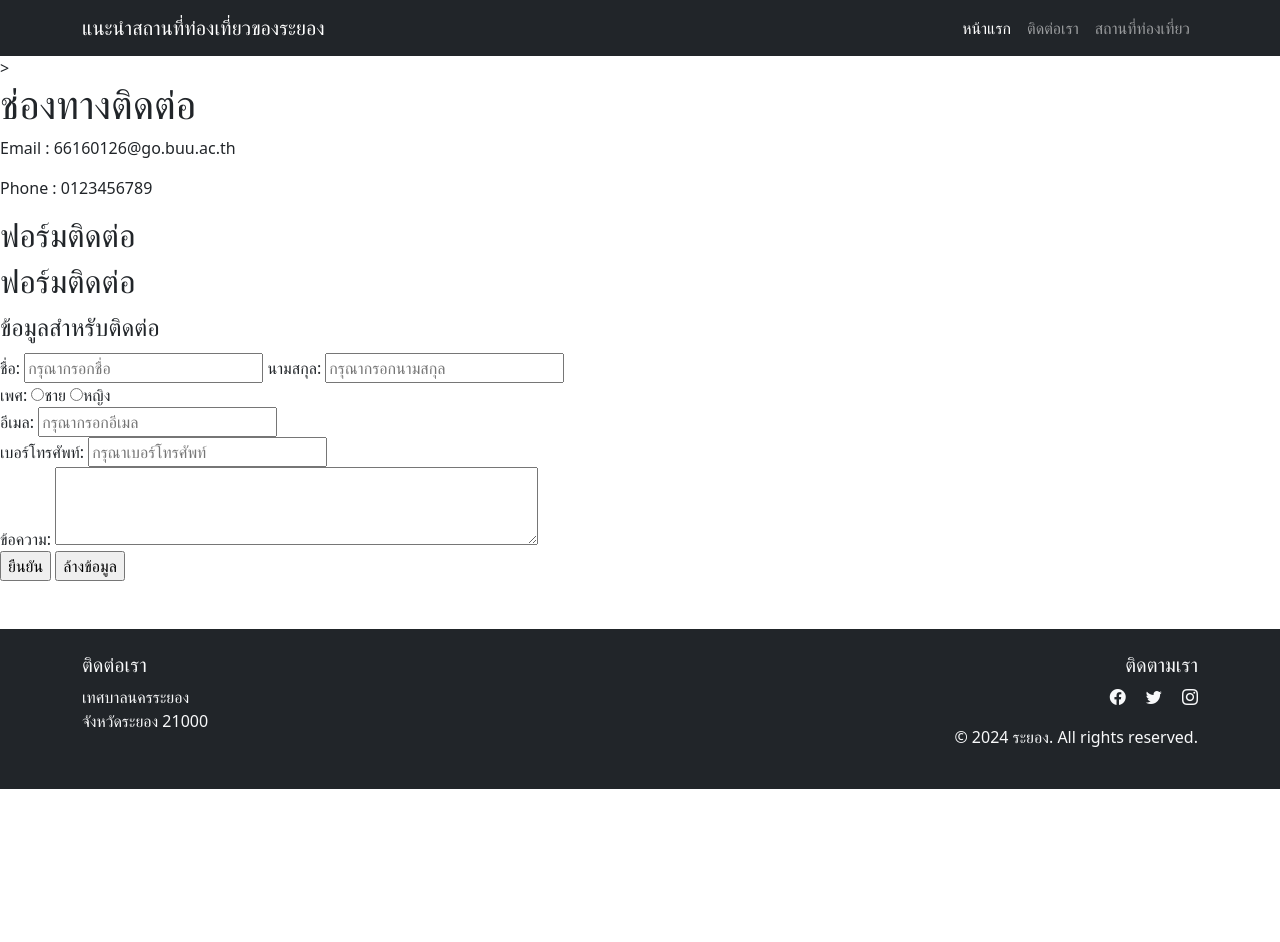
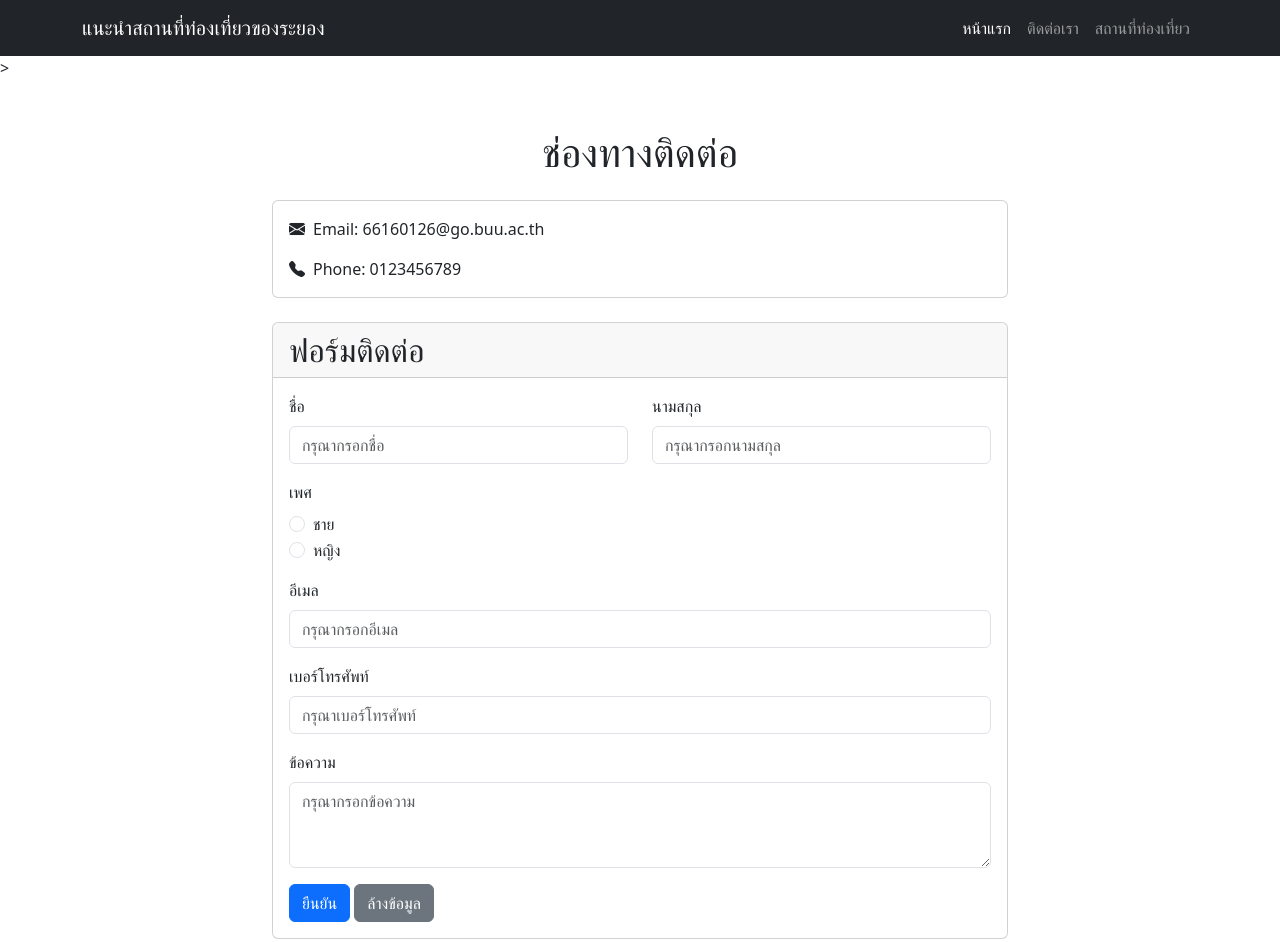
Before and after one commit to 66160126-Nattawut/hw2_bootstrap, a plain HTML site: page contact.html in a window 1280 px wide. Shown: the top 942 px of the page. Before the commit the page ends 800 px from the top, so only its background shows below. Drawn offline with nearby package versions, Linux system fonts and the light colour scheme.

Commit message:
แก้ไข forms ด้วย bootstrap

```diff
--- a/contact.html
+++ b/contact.html
@@ -23,35 +23,107 @@
             </div>
         </div>
     </nav>>
- <main role="main">
-    <h1>ช่องทางติดต่อ</h1>
-        <p>Email : 66160126@go.buu.ac.th</p>
-        <p>Phone : 0123456789 </p>
-        <h2>ฟอร์มติดต่อ</h2>
-        <h2>ฟอร์มติดต่อ</h2>
-       <form action="/submit" method="post" enctype="multipart/form-data">
-        <fieldset>
-            <legend>ข้อมูลสำหรับติดต่อ</legend>
-            <label for="fname">ชื่อ:</label>
-            <input type="text" id="fname" name="fname" required pattern="[A-Za-z]{3,}" title="อย่างน้อย 3 ตัว" placeholder ="กรุณากรอกชื่อ">
-            <required>
-                <label for="lname">นามสกุล:</label>
-                <input type="text" id="lname" name="lname" required pattern="[A-Za-z]{3,}" title="อย่างน้อย 3 ตัว" placeholder ="กรุณากรอกนามสกุล">
-            </required><br>
-            <label>เพศ: </label>
-            <input type="radio" id="male" name="gender" value="male"><label for="male">ชาย</label>
-            <input type="radio" id="female" name="gender" value="female"><label for="female">หญิง</label><br>
-            <label for="email">อีเมล:</label>
-            <input type="email"placeholder ="กรุณากรอกอีเมล"><br>
-            <label for="tel">เบอร์โทรศัพท์:</label>
-            <input type="tel" required pattern="[0-9]{10}" title ="เบอร์โทร 10 หลัก"  placeholder ="กรุณาเบอร์โทรศัพท์"><br>
-            <label for="message">ข้อความ:</label>
-            <textarea id="message" name="message" rows="3" cols="50"></textarea><br>
-            <input type="submit" value="ยืนยัน">
-            <input type="reset" value="ล้างข้อมูล">
-        </fieldset>
-       </form>
+    <main class="container py-5">
+        <div class="row justify-content-center">
+            <div class="col-md-8">
+                <h1 class="text-center mb-4">ช่องทางติดต่อ</h1>
 
+
+                <div class="card mb-4">
+                    <div class="card-body">
+                        <div class="d-flex align-items-center mb-3">
+                            <i class="bi bi-envelope-fill me-2"></i>
+                            <p class="mb-0">Email: 66160126@go.buu.ac.th</p>
+                        </div>
+                        <div class="d-flex align-items-center">
+                            <i class="bi bi-telephone-fill me-2"></i>
+                            <p class="mb-0">Phone: 0123456789</p>
+                        </div>
+                    </div>
+                </div>
+
+
+                <div class="card">
+                    <div class="card-header">
+                        <h2 class="card-title mb-0">ฟอร์มติดต่อ</h2>
+                    </div>
+                    <div class="card-body">
+                        <form action="/submit" method="post" enctype="multipart/form-data">
+                            <div class="row">
+                                <div class="col-md-6 mb-3">
+                                    <label for="fname" class="form-label">ชื่อ</label>
+                                    <input type="text" class="form-control" id="fname" name="fname"
+                                        required pattern="[A-Za-z]{3,}" title="อย่างน้อย 3 ตัว"
+                                        placeholder="กรุณากรอกชื่อ">
+                                </div>
+                                <div class="col-md-6 mb-3">
+                                    <label for="lname" class="form-label">นามสกุล</label>
+                                    <input type="text" class="form-control" id="lname" name="lname"
+                                        required pattern="[A-Za-z]{3,}" title="อย่างน้อย 3 ตัว"
+                                        placeholder="กรุณากรอกนามสกุล">
+                                </div>
+                            </div>
+
+                            <div class="mb-3">
+                                <label class="form-label">เพศ</label>
+                                <div class="form-check">
+                                    <input class="form-check-input" type="radio" id="male" name="gender" value="male">
+                                    <label class="form-check-label" for="male">ชาย</label>
+                                </div>
+                                <div class="form-check">
+                                    <input class="form-check-input" type="radio" id="female" name="gender" value="female">
+                                    <label class="form-check-label" for="female">หญิง</label>
+                                </div>
+                            </div>
+
+                            <div class="mb-3">
+                                <label for="email" class="form-label">อีเมล</label>
+                                <input type="email" class="form-control" id="email" name="email"
+                                    placeholder="กรุณากรอกอีเมล">
+                            </div>
+
+                            <div class="mb-3">
+                                <label for="tel" class="form-label">เบอร์โทรศัพท์</label>
+                                <input type="tel" class="form-control" id="tel" name="tel"
+                                    required pattern="[0-9]{10}" title="เบอร์โทร 10 หลัก"
+                                    placeholder="กรุณาเบอร์โทรศัพท์">
+                            </div>
+
+                            <div class="mb-3">
+                                <label for="message" class="form-label">ข้อความ</label>
+                                <textarea class="form-control" id="message" name="message"
+                                    rows="3" placeholder="กรุณากรอกข้อความ"></textarea>
+                            </div>
+
+
+                            <button type="button" class="btn btn-primary" data-bs-toggle="modal" data-bs-target="#confirmModal">
+                                ยืนยัน
+                            </button>
+                            <button type="reset" class="btn btn-secondary">ล้างข้อมูล</button>
+                        </form>
+                    </div>
+                </div>
+            </div>
+        </div>
+
+
+        <div class="modal fade" id="confirmModal" tabindex="-1" aria-labelledby="confirmModalLabel" aria-hidden="true">
+            <div class="modal-dialog">
+                <div class="modal-content">
+                    <div class="modal-header">
+                        <h5 class="modal-title" id="confirmModalLabel">ยืนยันการส่งข้อมูล</h5>
+                        <button type="button" class="btn-close" data-bs-dismiss="modal" aria-label="Close"></button>
+                    </div>
+                    <div class="modal-body">
+                        คุณต้องการส่งข้อมูลใช่หรือไม่?
+                    </div>
+                    <div class="modal-footer">
+                        <button type="button" class="btn btn-secondary" data-bs-dismiss="modal">ยกเลิก</button>
+                        <button type="submit" class="btn btn-primary" onclick="document.querySelector('form').submit()">ยืนยัน</button>
+                    </div>
+                </div>
+            </div>
+        </div>
     </main>
     <footer class="bg-dark text-light py-4 mt-5">
         <div class="container">
@@ -68,7 +140,7 @@
                         <a href="#" class="text-light me-3"><i class="bi bi-twitter"></i></a>
                         <a href="#" class="text-light"><i class="bi bi-instagram"></i></a>
                     </div>
-                    <p class="mt-3">&copy; 2024 ระยอง. All rights reserved.</p>
+                    <p class="mt-3">&copy; 2025 ระยอง. All rights reserved.</p>
                 </div>
             </div>
         </div>
```
